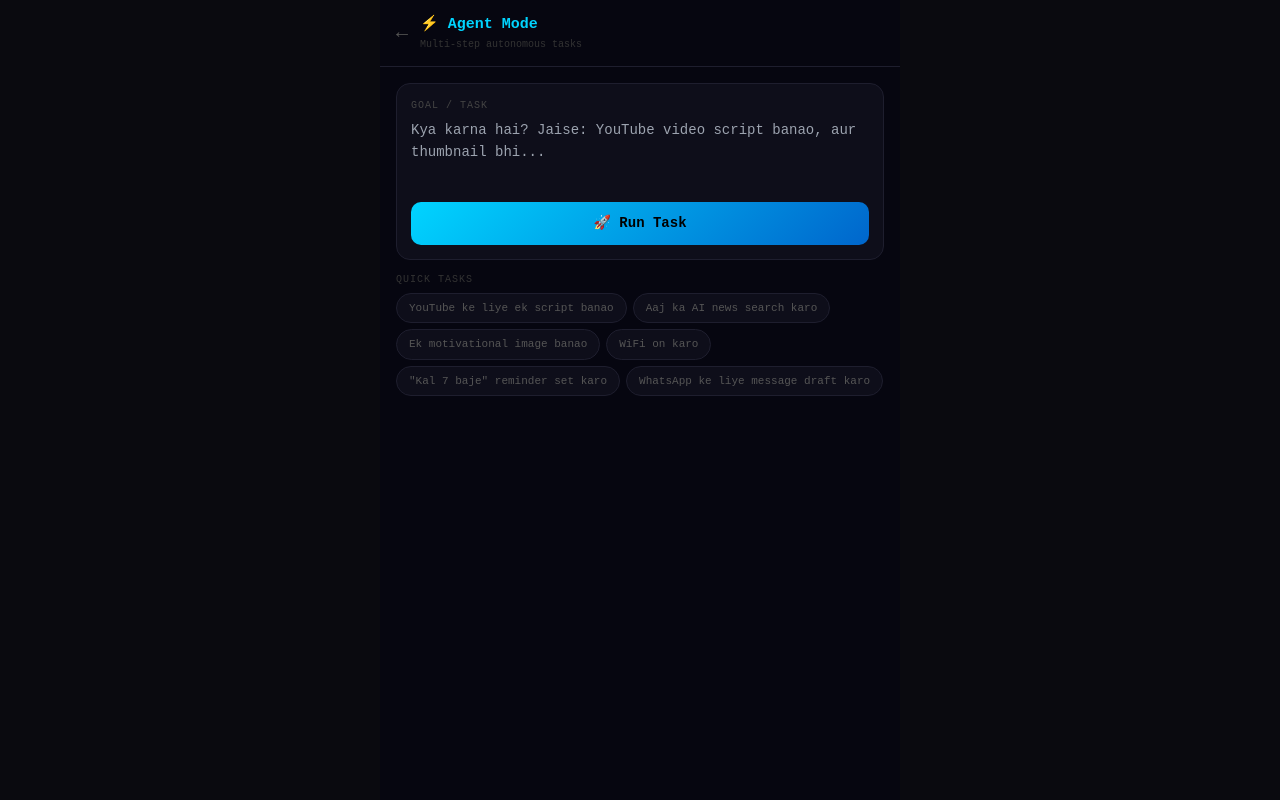
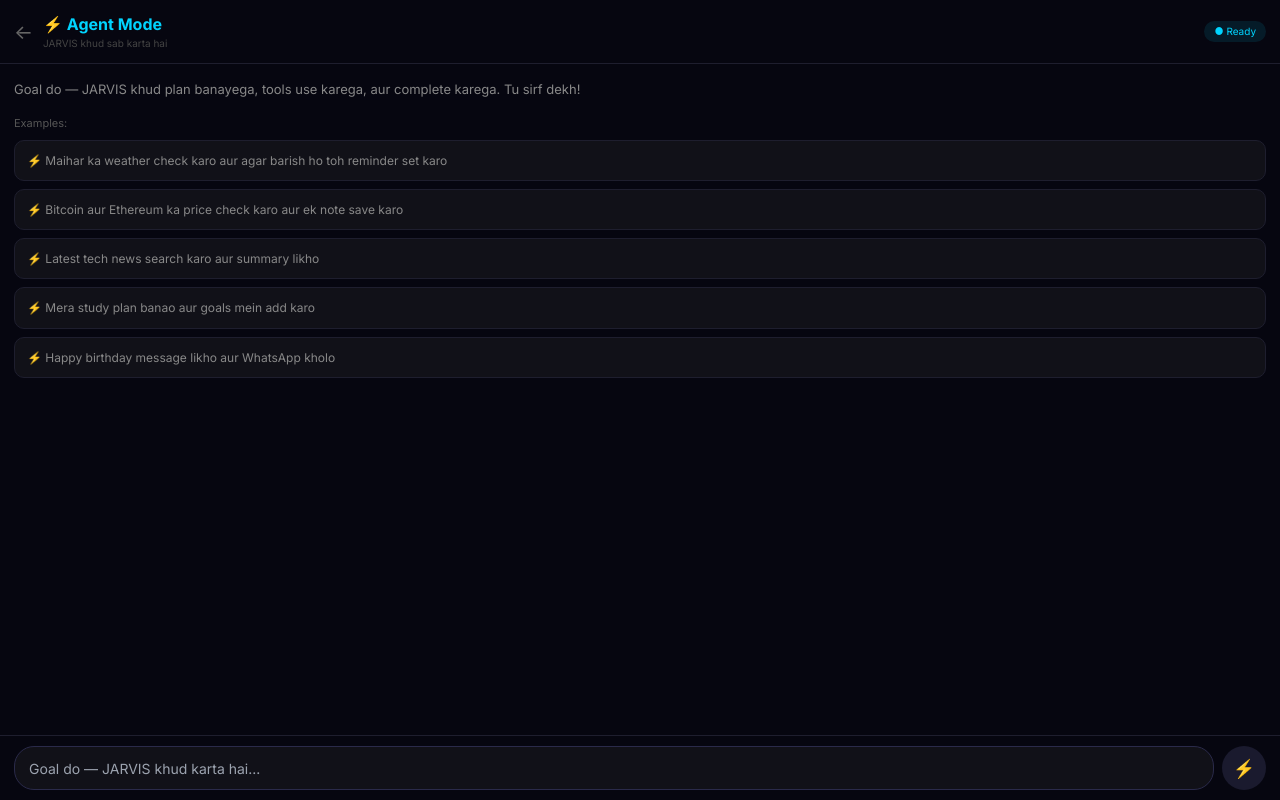
Before and after one commit to prashant998132-cpu/Apple50, a Next.js app: page /agent in a window 1280 px wide. Built offline with nearby package versions, Linux system fonts and the light colour scheme.

Commit message:
JARVIS: agent mode v2 - ReAct + 13 tools

```diff
--- a/app/agent/page.tsx
+++ b/app/agent/page.tsx
@@ -1,216 +1,166 @@
 'use client'
-import React, { useState, useRef, useEffect, Suspense } from 'react'
+import React, { useState, useRef, useEffect } from 'react'
 import { useRouter, useSearchParams } from 'next/navigation'
-import { createPlan, type AgentPlan, type AgentStep } from '@/lib/agent/planner'
-import { executePlan } from '@/lib/agent/executor'
-import { enqueue, getAllPlans, deletePlan, type QueuedPlan } from '@/lib/agent/queue'
+import { runAgent, type AgentStep } from '@/lib/agent/jarvisAgent'
 
-const TOOL_ICONS: Record<string, string> = {
-  ai_text: '🤖', ai_image: '🎨', ai_tts: '🔊', web_search: '🔍',
-  open_app: '📱', phone_action: '⚡', save_note: '💾',
-  send_message: '📤', copy_text: '📋', open_url: '🌐', show_result: '✅',
-}
-const STATUS_COLOR: Record<string, string> = {
-  pending: '#444', running: '#00d4ff', done: '#22c55e', failed: '#ef4444',
-}
-
-function AgentPageInner() {
+export default function AgentPage() {
   const router = useRouter()
-  const searchParams = useSearchParams()
-  const [goal, setGoal] = useState('')
-  const [phase, setPhase] = useState<'idle' | 'planning' | 'running' | 'done'>('idle')
-  const [plan, setPlan] = useState<AgentPlan | null>(null)
-  const [history, setHistory] = useState<QueuedPlan[]>([])
-  const [activeStep, setActiveStep] = useState<string | null>(null)
-  const [finalResult, setFinalResult] = useState('')
+  const params = useSearchParams()
+  const [goal, setGoal] = useState(params?.get('goal') || '')
+  const [steps, setSteps] = useState<AgentStep[]>([])
+  const [status, setStatus] = useState<'idle' | 'running' | 'done' | 'error'>('idle')
+  const [finalAnswer, setFinalAnswer] = useState('')
+  const [error, setError] = useState('')
+  const inputRef = useRef<HTMLInputElement>(null)
   const bottomRef = useRef<HTMLDivElement>(null)
 
-  useEffect(() => { getAllPlans().then(setHistory).catch(() => {}) }, [])
-  useEffect(() => { bottomRef.current?.scrollIntoView({ behavior: 'smooth' }) }, [plan?.steps])
+  useEffect(() => {
+    bottomRef.current?.scrollIntoView({ behavior: 'smooth' })
+  }, [steps, finalAnswer])
 
-  // Auto-run if goal came from main chat
-  useEffect(() => {
-    const urlGoal = searchParams.get('goal')
-    if (urlGoal && phase === 'idle') {
-      setGoal(urlGoal)
-      setTimeout(() => runGoal(urlGoal), 300)
-    }
-  }, [searchParams])
+  const start = async () => {
+    if (!goal.trim() || status === 'running') return
+    setSteps([])
+    setFinalAnswer('')
+    setError('')
+    setStatus('running')
 
-  const runGoal = async (targetGoal: string) => {
-    if (!targetGoal.trim() || phase === 'running') return
-    setPhase('planning')
-    setFinalResult('')
-    setPlan(null)
-
-    const newPlan = await createPlan(targetGoal)
-    await enqueue(newPlan).catch(() => null)
-    setPlan(newPlan)
-    setPhase('running')
-
-    await executePlan(
-      newPlan,
-      (stepId, status, output) => {
-        setActiveStep(stepId)
-        setPlan(p => p ? {
-          ...p,
-          steps: p.steps.map(s => s.id === stepId ? {
-            ...s,
-            status: status === 'error' ? 'failed' : status === 'done' ? 'done' : 'running',
-            output: output,
-          } : s)
-        } : p)
+    await runAgent(
+      goal.trim(),
+      (step, idx) => {
+        setSteps(prev => {
+          const next = [...prev]
+          next[idx] = step
+          return next
+        })
+      },
+      (answer) => {
+        setFinalAnswer(answer)
+        setStatus('done')
+      },
+      (msg) => {
+        setError(msg)
+        setStatus('error')
       }
-    ).then((result) => {
-      setPhase('done')
-      setActiveStep(null)
-      setFinalResult(result.finalOutput || 'Done!')
-      getAllPlans().then(setHistory).catch(() => {})
-    }).catch((err) => {
-      setPhase('done')
-      setFinalResult('Error: ' + err)
-    })
+    )
   }
 
-  const run = () => runGoal(goal)
+  // Auto-start if goal in URL
+  useEffect(() => {
+    if (params?.get('goal') && status === 'idle') {
+      setTimeout(start, 500)
+    }
+  }, [])
 
-  const QUICK = [
-    'YouTube ke liye ek script banao',
-    'Aaj ka AI news search karo',
-    'Ek motivational image banao',
-    'WiFi on karo',
-    '"Kal 7 baje" reminder set karo',
-    'WhatsApp ke liye message draft karo',
+  const EXAMPLES = [
+    'Maihar ka weather check karo aur agar barish ho toh reminder set karo',
+    'Bitcoin aur Ethereum ka price check karo aur ek note save karo',
+    'Latest tech news search karo aur summary likho',
+    'Mera study plan banao aur goals mein add karo',
+    'Happy birthday message likho aur WhatsApp kholo',
   ]
 
   return (
-    <div style={{ background: '#060610', minHeight: '100vh', color: '#e0e0ff', fontFamily: 'monospace', maxWidth: 520, margin: '0 auto', padding: '0 0 80px' }}>
+    <div style={{ background: '#060610', height: '100dvh', display: 'flex', flexDirection: 'column', overflow: 'hidden' }}>
 
       {/* Header */}
-      <div style={{ display: 'flex', alignItems: 'center', gap: 12, padding: '14px 16px', borderBottom: '1px solid #1e1e2e', position: 'sticky', top: 0, background: '#060610', zIndex: 10 }}>
-        <button onClick={() => router.push('/')} style={{ background: 'none', border: 'none', color: '#555', fontSize: 20, cursor: 'pointer' }}>←</button>
+      <div style={{ display: 'flex', alignItems: 'center', gap: 10, padding: '12px 14px', borderBottom: '1px solid #1e1e2e' }}>
+        <button onClick={() => router.push('/')} style={{ background: 'none', border: 'none', color: '#666', fontSize: 20, cursor: 'pointer' }}>←</button>
         <div>
-          <div style={{ color: '#00d4ff', fontWeight: 700, fontSize: 15 }}>⚡ Agent Mode</div>
-          <div style={{ color: '#333', fontSize: 10 }}>Multi-step autonomous tasks</div>
+          <div style={{ color: '#00d4ff', fontWeight: 700, fontSize: 16 }}>⚡ Agent Mode</div>
+          <div style={{ color: '#444', fontSize: 10 }}>JARVIS khud sab karta hai</div>
+        </div>
+        <div style={{ marginLeft: 'auto', padding: '3px 10px', borderRadius: 12, background: status === 'running' ? 'rgba(239,68,68,0.15)' : status === 'done' ? 'rgba(34,197,94,0.15)' : 'rgba(0,212,255,0.1)', color: status === 'running' ? '#ef4444' : status === 'done' ? '#22c55e' : '#00d4ff', fontSize: 10 }}>
+          {status === 'idle' ? '● Ready' : status === 'running' ? '● Running' : status === 'done' ? '● Done' : '● Error'}
         </div>
       </div>
 
-      <div style={{ padding: '16px' }}>
+      {/* Content */}
+      <div style={{ flex: 1, overflowY: 'auto', padding: 14, minHeight: 0 }}>
 
-        {/* Goal input */}
-        <div style={{ background: '#0e0e1a', border: '1px solid #1e1e2e', borderRadius: 14, padding: 14, marginBottom: 12 }}>
-          <div style={{ color: '#444', fontSize: 10, marginBottom: 6, letterSpacing: 1 }}>GOAL / TASK</div>
-          <textarea
-            value={goal}
-            onChange={e => setGoal(e.target.value)}
-            placeholder="Kya karna hai? Jaise: YouTube video script banao, aur thumbnail bhi..."
-            disabled={phase === 'running' || phase === 'planning'}
-            rows={3}
-            style={{ width: '100%', background: 'transparent', border: 'none', color: '#e0e0ff', fontSize: 14, resize: 'none', outline: 'none', lineHeight: 1.6 }}
-            onKeyDown={e => { if (e.key === 'Enter' && !e.shiftKey) { e.preventDefault(); run() } }}
-          />
-          <button onClick={run} disabled={!goal.trim() || phase === 'running' || phase === 'planning'}
-            style={{ marginTop: 8, width: '100%', background: phase === 'running' ? '#1e1e2e' : 'linear-gradient(135deg,#00d4ff,#0066cc)', border: 'none', borderRadius: 10, color: phase === 'running' ? '#444' : '#000', padding: '11px', fontWeight: 900, fontSize: 14, cursor: phase === 'running' ? 'not-allowed' : 'pointer' }}>
-            {phase === 'planning' ? '⏳ Planning...' : phase === 'running' ? '⚡ Running...' : '🚀 Run Task'}
-          </button>
-        </div>
-
-        {/* Quick tasks */}
-        {phase === 'idle' && (
-          <div style={{ marginBottom: 14 }}>
-            <div style={{ color: '#333', fontSize: 10, marginBottom: 6, letterSpacing: 1 }}>QUICK TASKS</div>
-            <div style={{ display: 'flex', flexWrap: 'wrap', gap: 6 }}>
-              {QUICK.map(q => (
-                <button key={q} onClick={() => setGoal(q)}
-                  style={{ background: '#0e0e1a', border: '1px solid #1e1e2e', borderRadius: 20, color: '#555', fontSize: 11, padding: '6px 12px', cursor: 'pointer' }}>
-                  {q}
-                </button>
-              ))}
+        {/* Idle state — show examples */}
+        {status === 'idle' && steps.length === 0 && (
+          <div>
+            <div style={{ color: '#888', fontSize: 13, marginBottom: 14, lineHeight: 1.8 }}>
+              Goal do — JARVIS khud plan banayega, tools use karega, aur complete karega. Tu sirf dekh!
             </div>
-          </div>
-        )}
-
-        {/* Plan steps */}
-        {plan && (
-          <div style={{ background: '#0a0a14', border: '1px solid #1e1e2e', borderRadius: 14, padding: 14, marginBottom: 12 }}>
-            <div style={{ color: '#00d4ff', fontSize: 12, fontWeight: 700, marginBottom: 10 }}>
-              📋 {plan.goal.slice(0, 50)}{plan.goal.length > 50 ? '...' : ''}
-            </div>
-            {plan.steps.map((step, i) => (
-              <div key={step.id} style={{ display: 'flex', gap: 10, marginBottom: 10, opacity: step.status === 'pending' ? 0.4 : 1 }}>
-                <div style={{ fontSize: 18, minWidth: 24 }}>{TOOL_ICONS[step.tool] || '🔧'}</div>
-                <div style={{ flex: 1 }}>
-                  <div style={{ display: 'flex', justifyContent: 'space-between', alignItems: 'center' }}>
-                    <div style={{ color: '#e0e0ff', fontSize: 12 }}>
-                      {step.tool.replace('_', ' ')}
-                      {step.status === 'running' && <span style={{ color: '#00d4ff', marginLeft: 6 }}>●</span>}
-                    </div>
-                    <div style={{ color: STATUS_COLOR[step.status], fontSize: 10 }}>
-                      {step.status === 'running' ? '⏳' : step.status === 'done' ? '✅' : step.status === 'failed' ? '❌' : `${i+1}`}
-                    </div>
-                  </div>
-                  {step.output && (
-                    <div style={{ color: '#555', fontSize: 10, marginTop: 4, maxHeight: 60, overflow: 'hidden', lineHeight: 1.5 }}>
-                      {step.output.slice(0, 120)}{step.output.length > 120 ? '...' : ''}
-                    </div>
-                  )}
-                  {step.error && <div style={{ color: '#ef4444', fontSize: 10, marginTop: 2 }}>{step.error}</div>}
-                </div>
-              </div>
+            <div style={{ color: '#555', fontSize: 11, marginBottom: 8 }}>Examples:</div>
+            {EXAMPLES.map(ex => (
+              <button key={ex} onClick={() => { setGoal(ex); setTimeout(start, 100); }}
+                style={{ width: '100%', background: '#111118', border: '1px solid #1e1e2e', borderRadius: 10, padding: '10px 12px', color: '#888', fontSize: 12, cursor: 'pointer', textAlign: 'left', marginBottom: 8, lineHeight: 1.6 }}>
+                ⚡ {ex}
+              </button>
             ))}
           </div>
         )}
 
-        {/* Final result */}
-        {finalResult && (
-          <div style={{ background: '#0a1a0a', border: '1px solid #22c55e33', borderRadius: 14, padding: 14, marginBottom: 12 }}>
-            <div style={{ color: '#22c55e', fontSize: 12, fontWeight: 700, marginBottom: 6 }}>✅ Result</div>
-            <div style={{ color: '#e0e0ff', fontSize: 13, lineHeight: 1.7, whiteSpace: 'pre-wrap' }}>{finalResult}</div>
-            <div style={{ display: 'flex', gap: 8, marginTop: 10 }}>
-              <button onClick={() => navigator.clipboard?.writeText(finalResult)}
-                style={{ background: '#1e1e2e', border: 'none', borderRadius: 8, color: '#00d4ff', padding: '8px 14px', fontSize: 12, cursor: 'pointer' }}>📋 Copy</button>
-              <button onClick={() => { setPhase('idle'); setPlan(null); setGoal(''); setFinalResult('') }}
-                style={{ background: '#1e1e2e', border: 'none', borderRadius: 8, color: '#555', padding: '8px 14px', fontSize: 12, cursor: 'pointer' }}>🔄 New Task</button>
+        {/* Running steps */}
+        {steps.map((step, i) => (
+          <div key={i} style={{ marginBottom: 14 }}>
+            {/* Thought bubble */}
+            <div style={{ background: 'rgba(0,212,255,0.05)', border: '1px solid rgba(0,212,255,0.1)', borderRadius: 10, padding: '8px 12px', marginBottom: 6 }}>
+              <div style={{ color: '#555', fontSize: 10, marginBottom: 3 }}>🧠 THOUGHT {i+1}</div>
+              <div style={{ color: '#888', fontSize: 12, lineHeight: 1.6 }}>{step.thought}</div>
             </div>
+            {/* Action */}
+            <div style={{ background: '#0d0d18', border: '1px solid #1e1e2e', borderRadius: 10, padding: '8px 12px', marginBottom: 6 }}>
+              <div style={{ color: '#555', fontSize: 10, marginBottom: 3 }}>⚡ ACTION</div>
+              <div style={{ color: '#00d4ff', fontSize: 12, fontFamily: 'monospace' }}>{step.action}</div>
+            </div>
+            {/* Result */}
+            {step.result && (
+              <div style={{ background: step.status === 'error' ? 'rgba(239,68,68,0.05)' : 'rgba(34,197,94,0.05)', border: `1px solid ${step.status === 'error' ? 'rgba(239,68,68,0.2)' : 'rgba(34,197,94,0.2)'}`, borderRadius: 10, padding: '8px 12px' }}>
+                <div style={{ color: '#555', fontSize: 10, marginBottom: 3 }}>{step.status === 'error' ? '❌ ERROR' : '✅ RESULT'}</div>
+                <div style={{ color: step.status === 'error' ? '#ef4444' : '#22c55e', fontSize: 12, lineHeight: 1.6, whiteSpace: 'pre-wrap' }}>{step.result}</div>
+              </div>
+            )}
+            {/* Running indicator */}
+            {step.status === 'running' && !step.result && (
+              <div style={{ color: '#444', fontSize: 12, padding: '8px 12px' }}>⏳ Running...</div>
+            )}
+          </div>
+        ))}
+
+        {/* Final Answer */}
+        {finalAnswer && (
+          <div style={{ background: 'rgba(0,212,255,0.08)', border: '1px solid rgba(0,212,255,0.3)', borderRadius: 12, padding: 14, marginTop: 8 }}>
+            <div style={{ color: '#00d4ff', fontWeight: 700, fontSize: 13, marginBottom: 6 }}>🎯 JARVIS Done!</div>
+            <div style={{ color: '#ccc', fontSize: 13, lineHeight: 1.8, whiteSpace: 'pre-wrap' }}>{finalAnswer}</div>
+            <button onClick={() => { setSteps([]); setFinalAnswer(''); setStatus('idle'); setGoal(''); }}
+              style={{ marginTop: 12, background: 'rgba(0,212,255,0.15)', border: '1px solid #00d4ff', borderRadius: 8, color: '#00d4ff', padding: '8px 16px', fontSize: 12, cursor: 'pointer' }}>
+              Naya Goal →
+            </button>
           </div>
         )}
 
-        {/* History */}
-        {history.length > 0 && phase === 'idle' && (
-          <div>
-            <div style={{ color: '#333', fontSize: 10, marginBottom: 6, letterSpacing: 1 }}>RECENT TASKS</div>
-            {history.slice(0, 5).map(h => (
-              <div key={h.id} style={{ background: '#0e0e1a', border: '1px solid #1e1e2e', borderRadius: 10, padding: '10px 12px', marginBottom: 6, display: 'flex', justifyContent: 'space-between', alignItems: 'center' }}>
-                <div>
-                  <div style={{ color: '#e0e0ff', fontSize: 12 }}>{h.goal.slice(0, 45)}</div>
-                  <div style={{ color: '#333', fontSize: 10 }}>{h.steps.length} steps · {new Date(h.createdAt).toLocaleDateString()}</div>
-                </div>
-                <div style={{ display: 'flex', gap: 8, alignItems: 'center' }}>
-                  <span style={{ color: h.status === 'done' ? '#22c55e' : '#ef4444', fontSize: 14 }}>
-                    {h.status === 'done' ? '✅' : '❌'}
-                  </span>
-                  <button onClick={() => deletePlan(h.id).then(() => getAllPlans().then(setHistory))}
-                    style={{ background: 'none', border: 'none', color: '#333', fontSize: 14, cursor: 'pointer' }}>🗑️</button>
-                </div>
-              </div>
-            ))}
+        {/* Error */}
+        {error && (
+          <div style={{ background: 'rgba(239,68,68,0.08)', border: '1px solid rgba(239,68,68,0.3)', borderRadius: 10, padding: 12, marginTop: 8, color: '#ef4444', fontSize: 12 }}>
+            ❌ {error}
           </div>
         )}
 
         <div ref={bottomRef} />
       </div>
+
+      {/* Input */}
+      <div style={{ padding: '10px 14px', borderTop: '1px solid #1e1e2e' }}>
+        <div style={{ display: 'flex', gap: 8 }}>
+          <input
+            ref={inputRef}
+            value={goal}
+            onChange={e => setGoal(e.target.value)}
+            onKeyDown={e => e.key === 'Enter' && start()}
+            placeholder="Goal do — JARVIS khud karta hai..."
+            disabled={status === 'running'}
+            style={{ flex: 1, background: '#111118', border: '1px solid #2a2a4a', borderRadius: 20, padding: '10px 14px', color: '#e0e0ff', fontSize: 14, outline: 'none', opacity: status === 'running' ? 0.6 : 1 }}
+          />
+          <button onClick={start} disabled={!goal.trim() || status === 'running'}
+            style={{ width: 44, height: 44, borderRadius: '50%', background: goal.trim() && status !== 'running' ? 'linear-gradient(135deg,#00d4ff,#0077bb)' : '#1a1a2e', border: 'none', color: goal.trim() && status !== 'running' ? '#000' : '#333', fontSize: 18, cursor: goal.trim() && status !== 'running' ? 'pointer' : 'not-allowed', display: 'flex', alignItems: 'center', justifyContent: 'center', fontWeight: 900 }}>
+            {status === 'running' ? '⏳' : '⚡'}
+          </button>
+        </div>
+      </div>
     </div>
   )
 }
-
-export default function AgentPage() {
-  return (
-    <Suspense fallback={
-      <div style={{ background: '#060610', minHeight: '100vh', display: 'flex', alignItems: 'center', justifyContent: 'center', color: '#00d4ff', fontFamily: 'monospace' }}>
-        ⚡ Loading Agent...
-      </div>
-    }>
-      <AgentPageInner />
-    </Suspense>
-  )
-}
```
